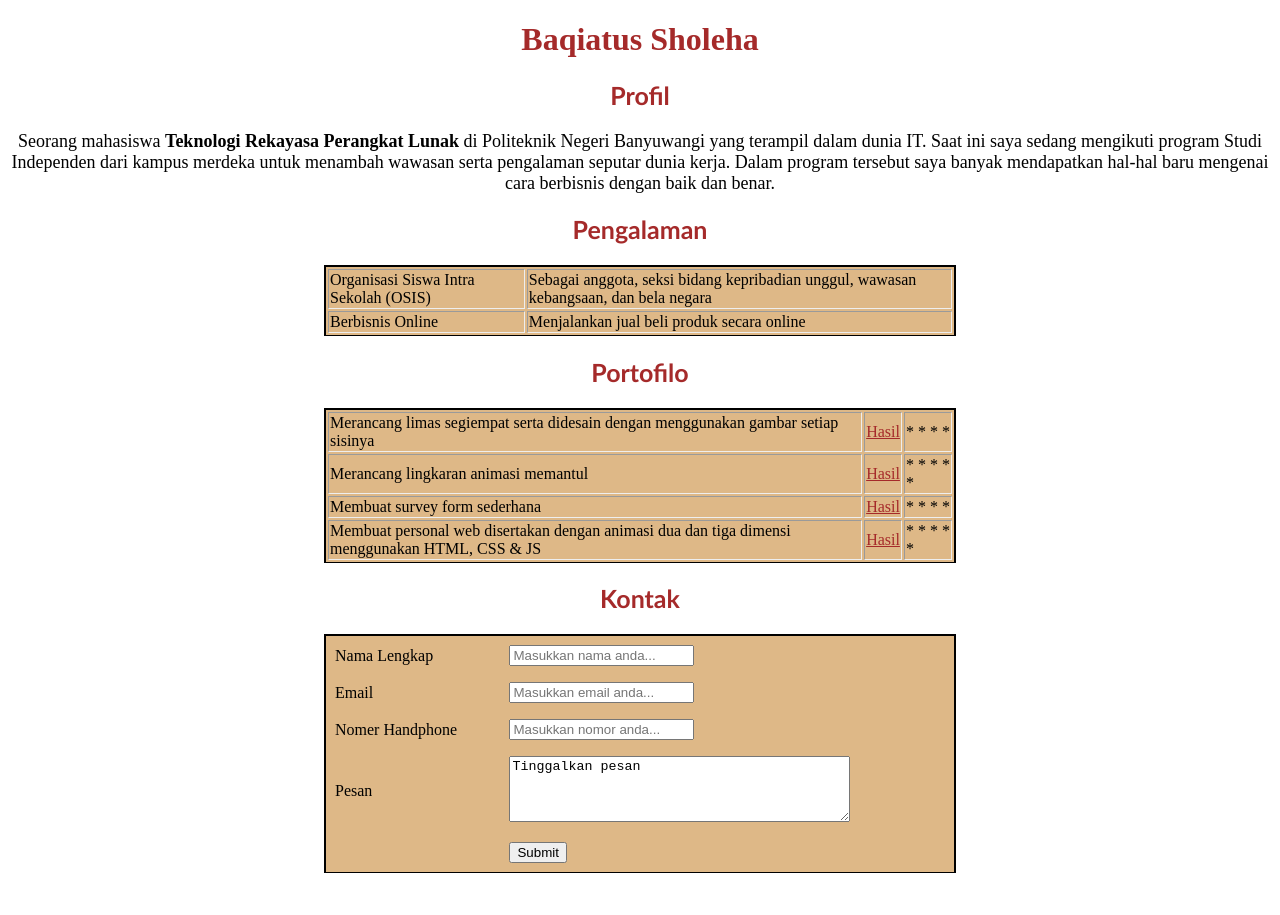
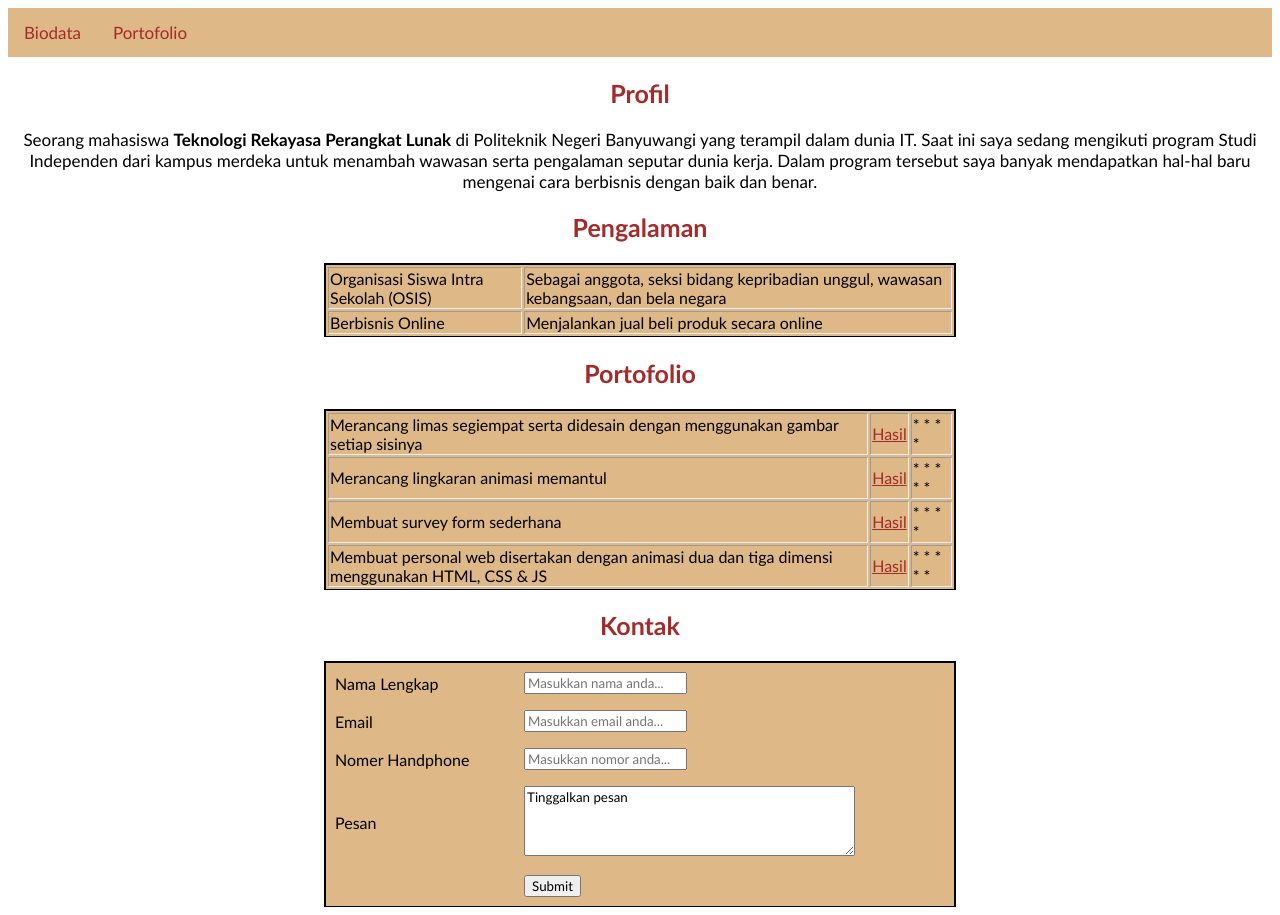
Before and after one commit to baqiatussholeha/baqiatussholeha.github.io, a plain HTML site: page portofolio.html in a window 1280 px wide. Before the commit the page ends 881 px from the top, so only its background shows below. Drawn offline with Linux system fonts and the light colour scheme.

Commit message:
tambah navbar

```diff
--- a/biodata.css
+++ b/biodata.css
@@ -1,7 +1,31 @@
+* {
+    font-family: 'Gill Sans', 'Gill Sans MT', Calibri, 'Trebuchet MS', sans-serif;
+}
+
+.navbar ul {
+    list-style-type: none;
+    margin: 0;
+    padding: 0;
+    overflow: hidden;
+    background-color: burlywood;
+}
+.navbar li {
+    float: left;
+}
+.navbar li a {
+    display: block;
+    color: brown;
+    text-align: center;
+    padding: 14px 16px;
+    text-decoration: none;
+}
+.navbar li a:hover {
+    background-color: white;
+}
+
 h1 {
     color: brown;
     text-align: center;
-    font-family: Verdana, Geneva, Tahoma, sans-serif;
 }
 
 img {
@@ -14,12 +38,10 @@ img {
 h2 {
     color: brown;
     font-size: 25px;
-    font-family: 'Gill Sans', 'Gill Sans MT', Calibri, 'Trebuchet MS', sans-serif;
 }
 
 p, ul, ol {
-    font-size: 18px;
-    font-family: 'Times New Roman', Times, serif;
+    font-size: 17px;
 }
 
 a {
--- a/portofolio.css
+++ b/portofolio.css
@@ -1,13 +1,37 @@
+* {
+    font-family: 'Gill Sans', 'Gill Sans MT', Calibri, 'Trebuchet MS', sans-serif;
+}
+
+.navbar ul {
+    list-style-type: none;
+    margin: 0;
+    padding: 0;
+    overflow: hidden;
+    background-color: burlywood;
+}
+.navbar li {
+    float: left;
+}
+.navbar li a {
+    display: block;
+    color: brown;
+    text-align: center;
+    font-size: 17px;
+    padding: 14px 16px;
+    text-decoration: none;
+}
+.navbar li a:hover {
+    background-color: white;
+}
+
 h2 {
     color: brown;
     font-size: 25px;
-    font-family: 'Gill Sans', 'Gill Sans MT', Calibri, 'Trebuchet MS', sans-serif;
 }
 
 p {
     text-align: center;
-    font-size: 18px;
-    font-family: 'Times New Roman', Times, serif;
+    font-size: 17px;
 }
 
 table, th, tr {
--- a/portofolio.html
+++ b/portofolio.html
@@ -4,11 +4,16 @@
     <meta charset="UTF-8">
     <meta http-equiv="X-UA-Compatible" content="IE=edge">
     <meta name="viewport" content="width=device-width, initial-scale=1.0">
-    <title>Portofilo | Baqi</title>
+    <title>Portofolio | Baqi</title>
     <link rel="stylesheet" href="portofolio.css">
 </head>
 <body>
-    <h1 align="center" style="color:brown;">Baqiatus Sholeha</h1>
+    <div class="navbar">
+        <ul>
+            <li><a href="index.html">Biodata</a></li>
+            <li><a href="portofolio.html">Portofolio</a></li>
+        </ul>
+    </div>
 
     <h2 align="center" title="profilku">Profil</h2>
     <p align="center" title="profilku">Seorang mahasiswa <strong>Teknologi Rekayasa Perangkat Lunak</strong> di Politeknik Negeri Banyuwangi yang terampil dalam dunia IT. Saat ini saya sedang mengikuti program Studi Independen dari kampus merdeka untuk menambah wawasan serta pengalaman seputar dunia kerja. Dalam program tersebut saya banyak mendapatkan hal-hal baru mengenai cara berbisnis dengan baik dan benar.</p>
@@ -26,7 +31,7 @@
         </tr>
     </table>
 
-    <h2 align="center" title="portofolio">Portofilo</h2>
+    <h2 align="center" title="portofolio">Portofolio</h2>
     <table align="center" border="4">
         <tr>
             <td>Merancang limas segiempat serta didesain dengan menggunakan gambar setiap sisinya</td>
```
Also changed, not shown: index.html (renamed from biodata.html, +6 -0 lines).
